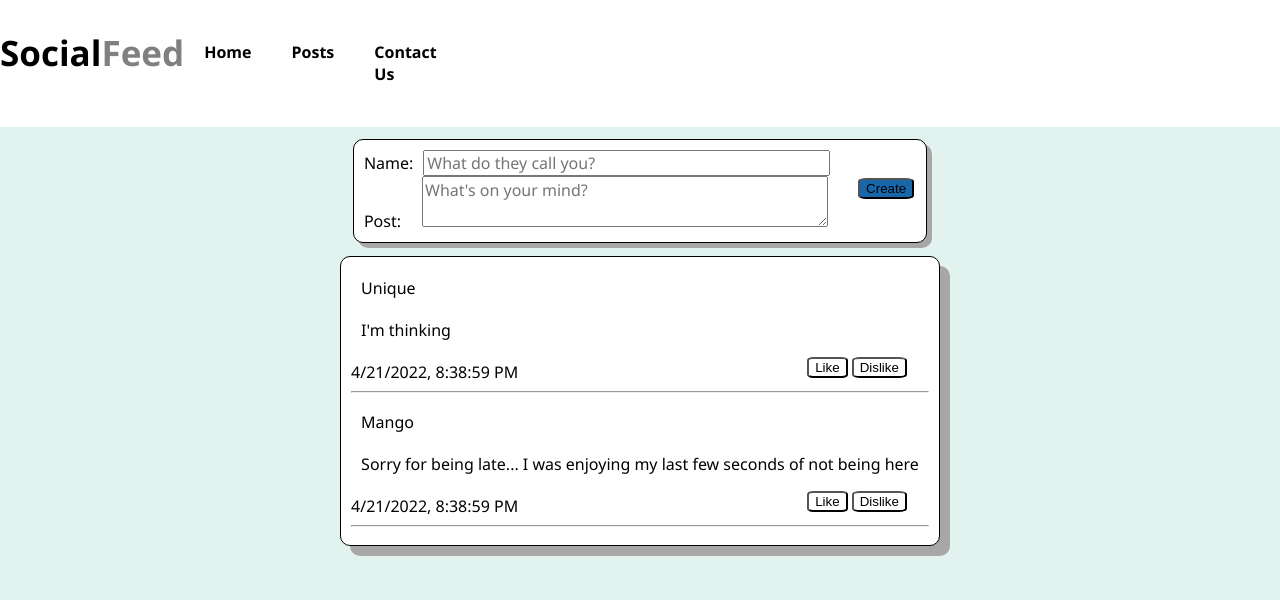
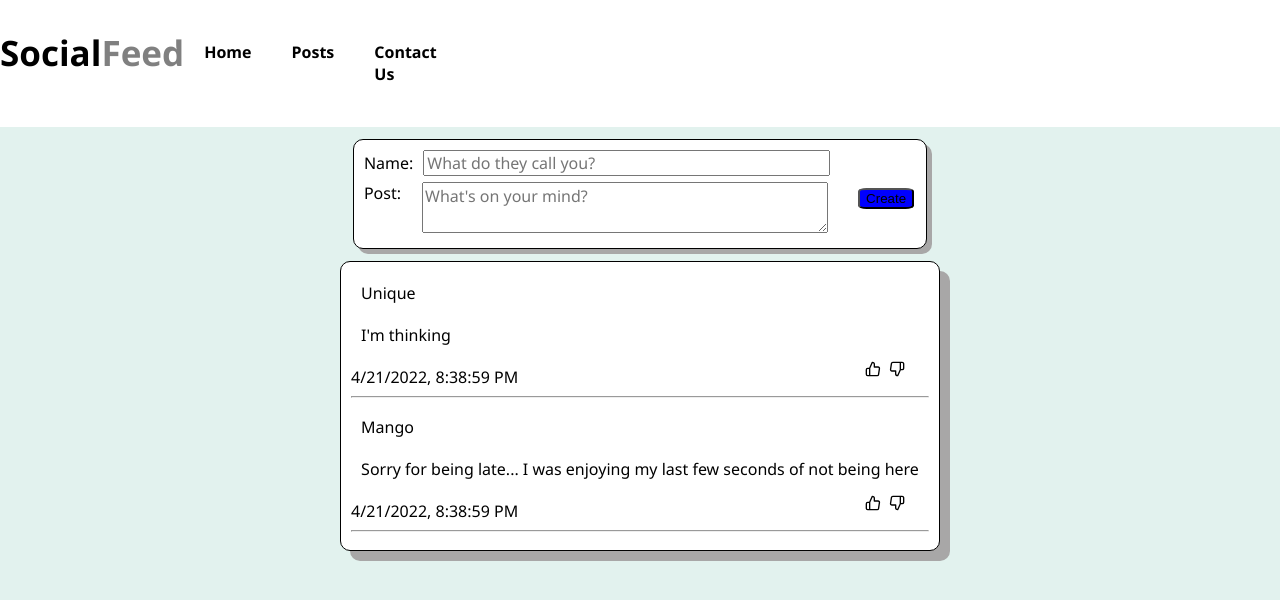
Before and after one commit to Lizethkm/Social-Feed-Project, a React (Create React App) app: page / in a window 1280 px wide. Shown: the top 600 px of the page. Built offline with nearby package versions, Linux system fonts and the light colour scheme.

Commit message:
Imported React Thumb Icons in CustomButtons.JSX + Created postLabel Class for Styling in CreatePost.JSX File

```diff
--- a/src/Components/CreatePost/CreatePost.css
+++ b/src/Components/CreatePost/CreatePost.css
@@ -3,6 +3,7 @@ input{
     height: 20px;
     font-size: 12pt;
     font-family: Segoe UI;
+    margin-bottom: 1%;
 
 }
 
@@ -19,11 +20,8 @@ textarea{
 .label{
     margin-right: 10px;
     width: 60px;
-
 }
 
-button{
-    background-color: #1867AB;
-    border-radius: 15%;
-    margin: 2px
+.postLabel{
+    float: left;
 }
--- a/src/Components/CreatePost/CreatePost.jsx
+++ b/src/Components/CreatePost/CreatePost.jsx
@@ -28,7 +28,7 @@ const CreatePost = (props) => {
                 <input type='text' value={name} onChange= {(event) => setName(event.target.value)} placeholder="What do they call you?"></input>
             </div>
             <div>
-                <label>Post:</label>
+                <label className="postLabel">Post:</label>
                 <textarea name="Post" value={posts} onChange= {(event) => setPosts(event.target.value)} placeholder = "What's on your mind?"></textarea>
                 <button type="submit" >Create</button>
                 <time></time>
--- a/src/Components/CustomButtons/CustomButtons.css
+++ b/src/Components/CustomButtons/CustomButtons.css
@@ -1,23 +1,31 @@
 button{
-    float: right;
+    background-color: blue;
+    transform: translateY(4px);
+    float:right;
+    border-radius: 15%;
+
+    margin: 2px;
+    float:right
+}
+.buttons{
+    margin: 10px;
+    background: white;
 }
 
-.leftButton{
-    margin: 10px;
+.likeIcon{
+    float: right;
+    padding: 4px;
+
 }
 
-.rightButton{
-    margin: 10px;
-}
-
-.inactive{
-
-    background-color: rgb(255, 255, 255);
-    transform: translateY(4px)
+.dislikeIcon{
+    float: right;
+    padding: 4px;
 }
 
 
+
 .active{
-    background-color: rgb(255, 227, 18);
+    background-color: rgb(255, 242, 65);
     transform: translateY(4px)
 }
--- a/src/Components/CustomButtons/CustomButtons.jsx
+++ b/src/Components/CustomButtons/CustomButtons.jsx
@@ -1,4 +1,6 @@
 import React, { useState } from 'react';
+import {FiThumbsUp} from 'react-icons/fi'
+import {FiThumbsDown} from 'react-icons/fi'
 import "./CustomButtons.css"
 
 
@@ -33,12 +35,10 @@ const CustomButtons = (props) => {
     }
 
     return (
-        <div className='button'>
-            <div className="rightButton">
-                <button className ={dislikeButton} type="button" onClick= {dislikeHandleClick}>Dislike</button>
-            </div>
-            <div className="leftButton">
-                <button className ={likeButton} type="button" onClick= {handleClick}>Like</button>
+        <div>
+            <div className="buttons">
+                <div className='dislikeIcon'><FiThumbsDown   className={dislikeButton} onClick={dislikeHandleClick}/></div>
+                <div className='likeIcon'><FiThumbsUp   className={likeButton} onClick={handleClick}/></div>
             </div>
         </div>
     );
```
